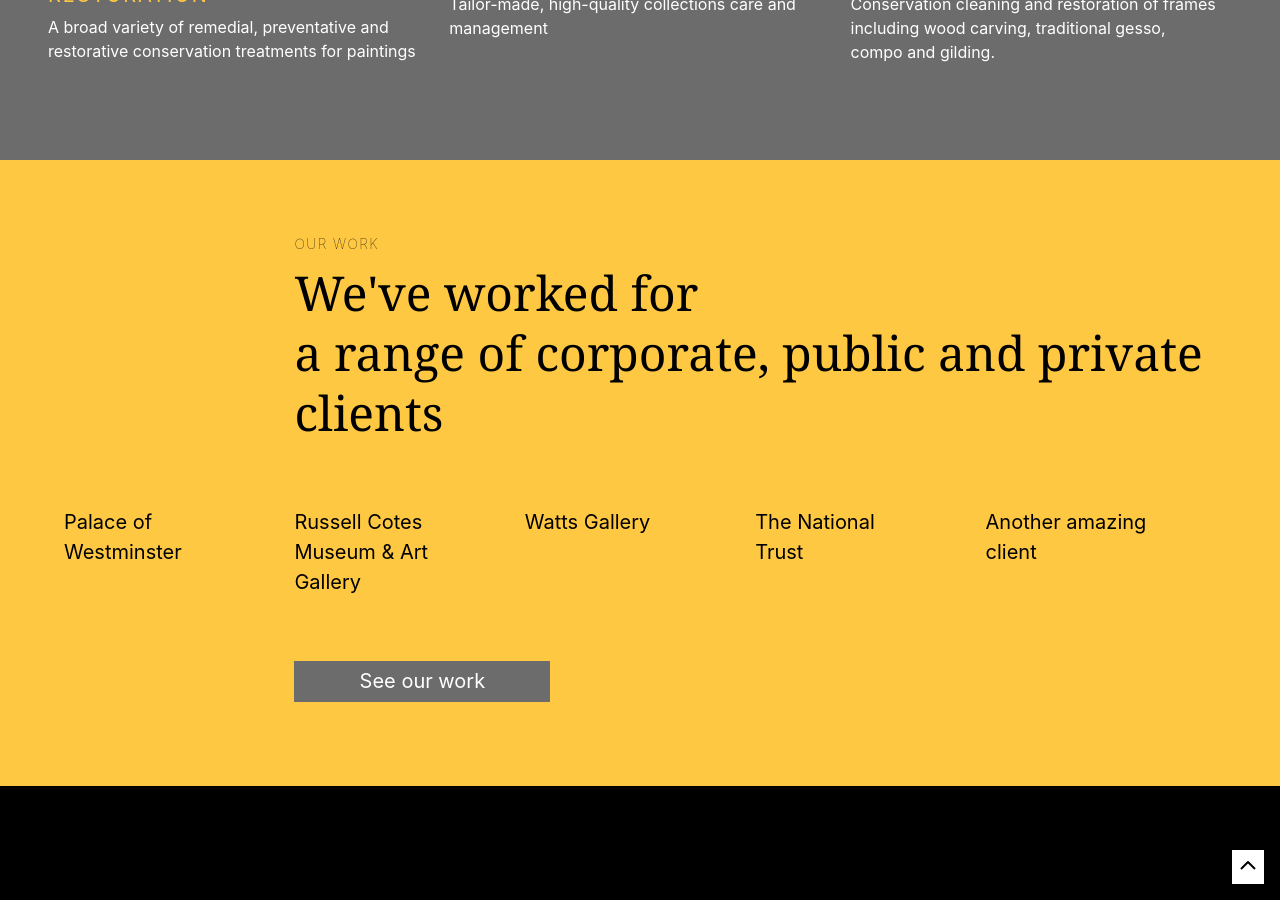
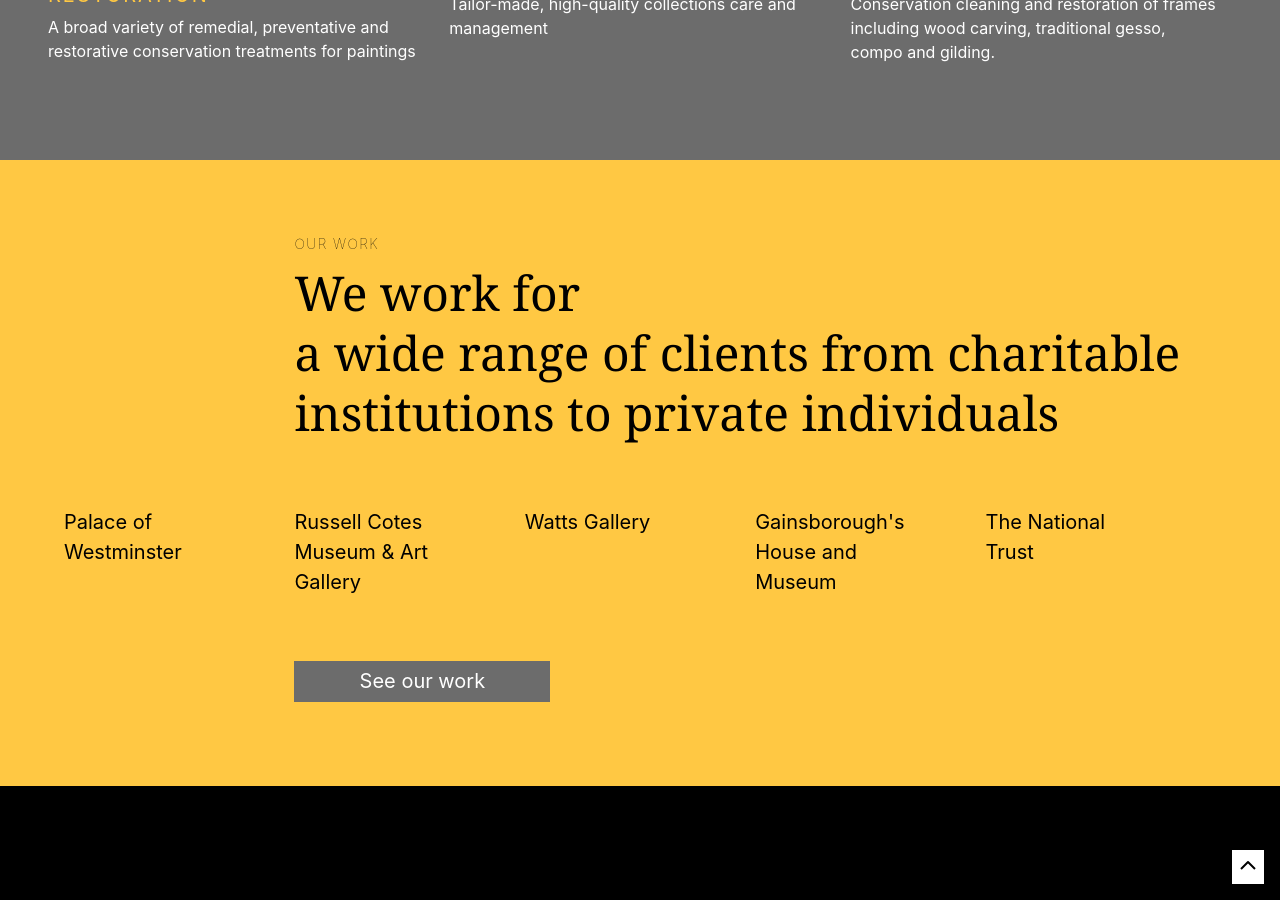
Before and after one commit to wearethoughtfox/brickhouse, a Jekyll site: the page built from index.html, in a window 1280 px wide and 900 px high, scrolled down 1782 px. Built offline with Jekyll 4.4.1, drawn with Linux system fonts in a browser that asks for light colours; a script that is not in the unit is left out.

Commit message:
Update Pages “home”

```diff
--- a/index.html
+++ b/index.html
@@ -50,7 +50,7 @@
     <div class="fr w-100 w-80-l">
         <h2 class="sans-serif f6 ttu tracked">Our work</h2>
         <h1 class="f2 f1-l lh-title mt0 mb4 mb5-ns fw1">
-            We've worked for <br class="dn db-ns"> a range of corporate, public and private clients
+            We work for <br class="dn db-ns"> a wide range of clients from charitable institutions to private individuals
         </h1>
     </div>
     <div class="f6 lh-copy fl w-100 mb4">
@@ -71,12 +71,12 @@
         </div>
         <div class="fl-ns w-50-m w-20-l pr3-m pr5-l">
             <p class="f4">
-                The National Trust
+                Gainsborough's House and Museum
             </p>
         </div>
         <div class="fl-ns w-50-m w-20-l pr3-m pr5-l">
             <p class="f4">
-                Another amazing client
+                The National Trust
             </p>
         </div>
     </div>
```
